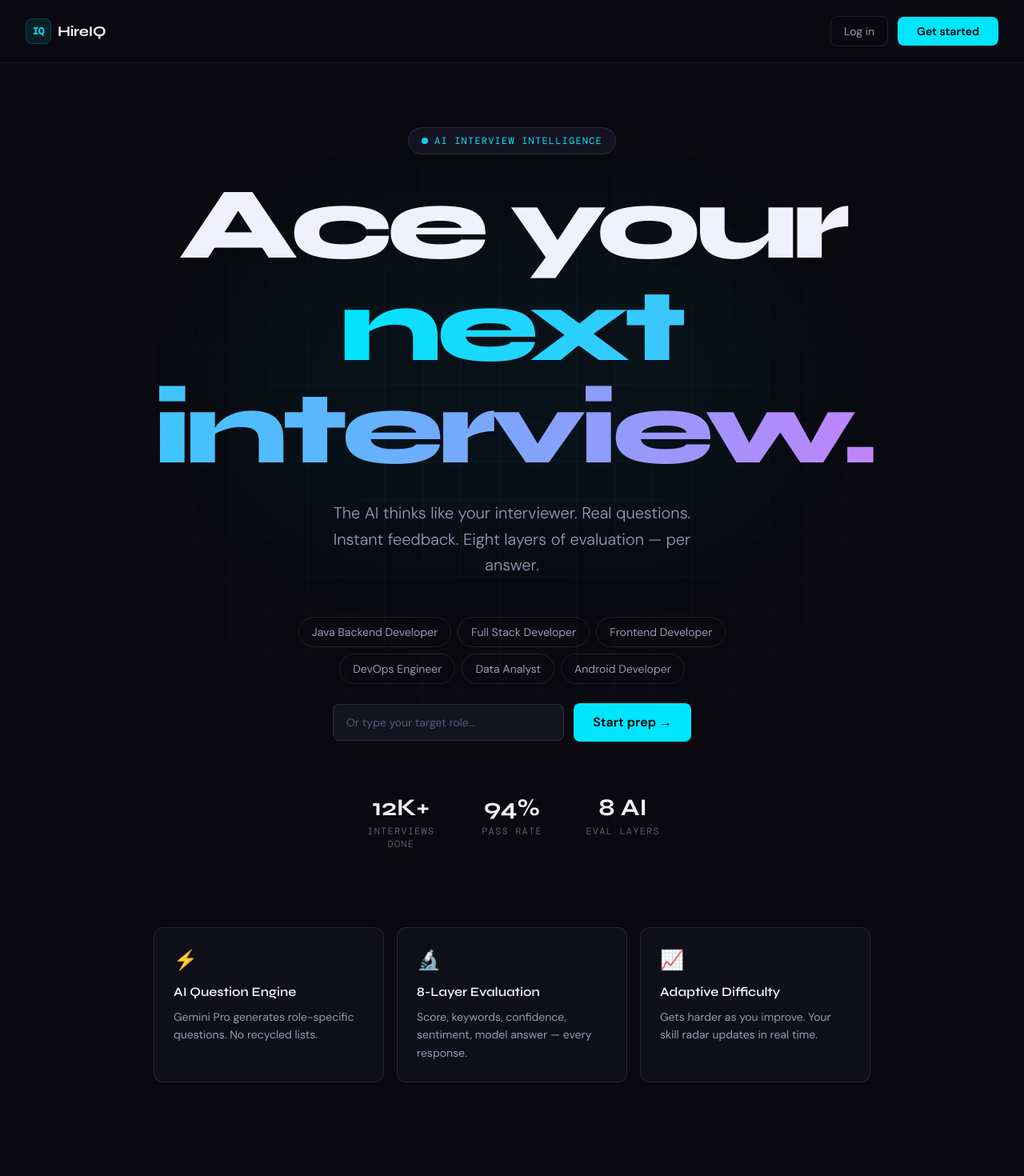
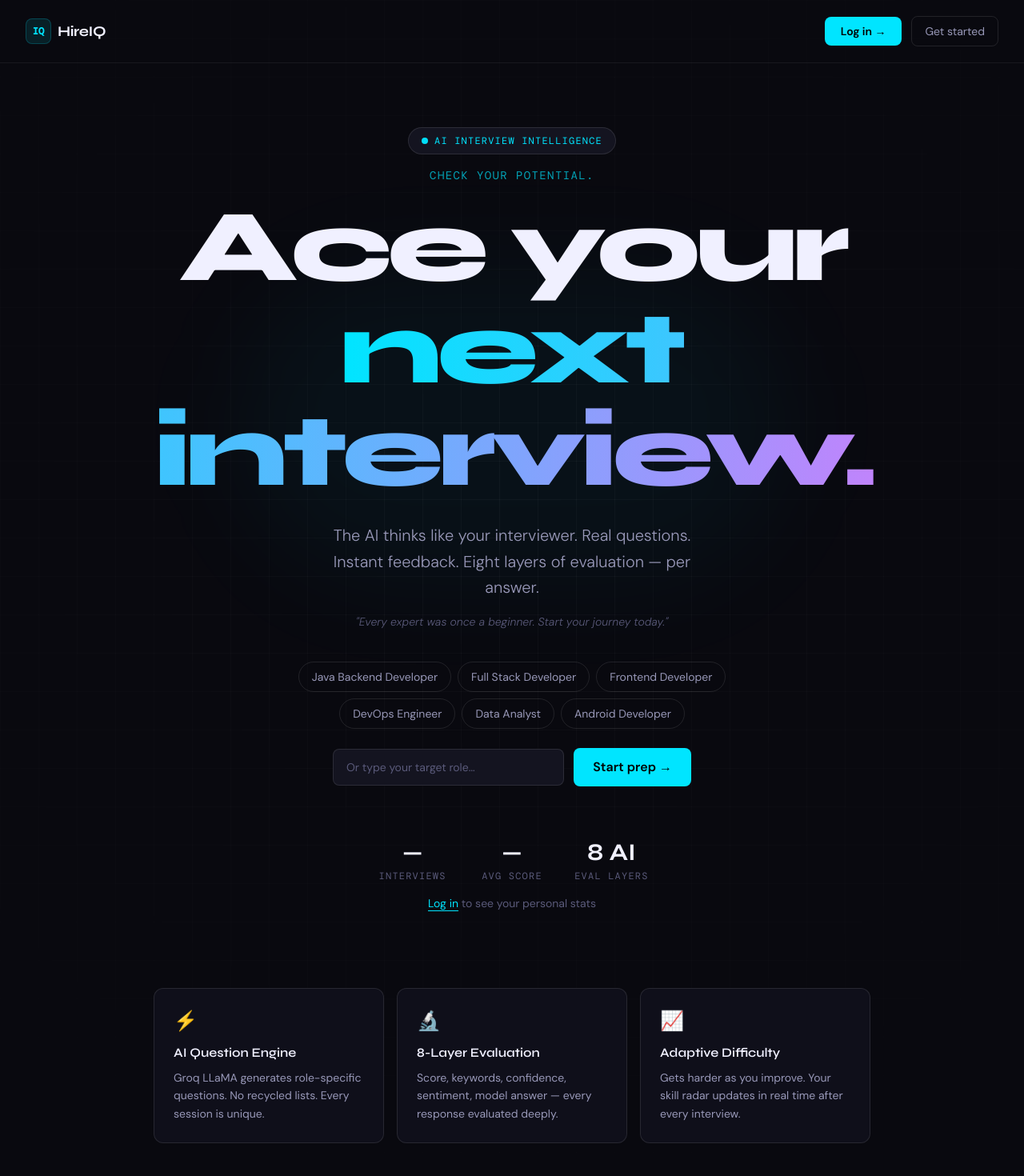
Before and after one commit to Ku502/hireiq, a React (Vite) app in the folder HireIQ-FINAL/hireiq/frontend/: page / in a window 1280 px wide. Shown: the top 1470 px of the page at 80% size. Before the commit the page ends 1433 px from the top, so only its background shows below. Built offline with nearby package versions, Linux system fonts and the light colour scheme; no server answers; a web font is replaced by a local one.

Commit message:
Update LandingPage.jsx

```diff
--- a/HireIQ-FINAL/hireiq/frontend/src/pages/LandingPage.jsx
+++ b/HireIQ-FINAL/hireiq/frontend/src/pages/LandingPage.jsx
@@ -1,17 +1,54 @@
-import { useState } from 'react'
+import { useState, useEffect } from 'react'
 import { useNavigate, Link } from 'react-router-dom'
 import { motion } from 'framer-motion'
 import { useAuthStore } from '../store'
+import api from '../api'
 
 const ROLES = ['Java Backend Developer', 'Full Stack Developer', 'Frontend Developer', 'DevOps Engineer', 'Data Analyst', 'Android Developer']
 
 const stagger = { animate: { transition: { staggerChildren: 0.08 } } }
 const fadeUp = { initial: { opacity: 0, y: 20 }, animate: { opacity: 1, y: 0 } }
 
+const TAGLINES = [
+  'Trust the process.',
+  'Check your potential.',
+  'Prepare like a pro.',
+  'Your dream job awaits.',
+  'Practice makes perfect.',
+]
+
 export default function LandingPage() {
   const navigate = useNavigate()
   const { user } = useAuthStore()
   const [role, setRole] = useState('')
+  const [tagline, setTagline] = useState(TAGLINES[0])
+  const [stats, setStats] = useState({ interviews: '—', avgScore: '—', evalLayers: 8 })
+
+  useEffect(() => {
+    // Rotate taglines every 3 seconds
+    let i = 0
+    const interval = setInterval(() => {
+      i = (i + 1) % TAGLINES.length
+      setTagline(TAGLINES[i])
+    }, 3000)
+    return () => clearInterval(interval)
+  }, [])
+
+  useEffect(() => {
+    if (user) {
+      api.get('/dashboard/stats')
+        .then(res => {
+          setStats({
+            interviews: res.data.totalInterviews ?? 0,
+            avgScore: res.data.avgScore ? Math.round(res.data.avgScore) + '%' : '0%',
+            evalLayers: 8
+          })
+        })
+        .catch(() => {
+          setStats({ interviews: 0, avgScore: '0%', evalLayers: 8 })
+        })
+    }
+  }, [user])
 
   const handleStart = () => {
     if (user) navigate('/setup', { state: { role } })
@@ -20,9 +57,7 @@ export default function LandingPage() {
 
   return (
     <div className="min-h-screen relative overflow-hidden flex flex-col">
-      {/* Ambient grid */}
       <div className="absolute inset-0 grid-bg pointer-events-none" />
-      {/* Radial glow */}
       <div className="absolute top-1/3 left-1/2 -translate-x-1/2 -translate-y-1/2 w-[700px] h-[400px] bg-cyan/[0.04] rounded-full blur-3xl pointer-events-none" />
 
       {/* Nav */}
@@ -36,6 +71,7 @@ export default function LandingPage() {
         <div className="flex items-center gap-3">
           {user ? (
             <>
+              <Link to="/login" className="btn-ghost text-sm">Log in</Link>
               <Link to="/dashboard" className="btn-ghost text-sm">Dashboard</Link>
               <button onClick={() => navigate('/setup')} className="btn-primary text-sm py-2">
                 Start Interview →
@@ -43,8 +79,12 @@ export default function LandingPage() {
             </>
           ) : (
             <>
-              <Link to="/login" className="btn-ghost text-sm">Log in</Link>
-              <Link to="/register" className="btn-primary text-sm py-2">Get started</Link>
+              <Link to="/login" className="btn-primary text-sm py-2 px-5">
+                Log in →
+              </Link>
+              <Link to="/register" className="btn-ghost text-sm">
+                Get started
+              </Link>
             </>
           )}
         </div>
@@ -55,11 +95,25 @@ export default function LandingPage() {
         variants={stagger} initial="initial" animate="animate"
         className="relative z-10 flex-1 flex flex-col items-center justify-center px-6 py-20 text-center"
       >
-        <motion.div variants={fadeUp} className="mb-6">
+        <motion.div variants={fadeUp} className="mb-4">
           <div className="inline-flex items-center gap-2 bg-bg-elevated border border-border-default rounded-full px-4 py-2">
             <span className="w-2 h-2 rounded-full bg-cyan animate-pulse-dot" />
             <span className="font-mono text-xs text-cyan tracking-widest">AI INTERVIEW INTELLIGENCE</span>
           </div>
+        </motion.div>
+
+        {/* Rotating motivational tagline */}
+        <motion.div variants={fadeUp} className="mb-4">
+          <motion.p
+            key={tagline}
+            initial={{ opacity: 0, y: -10 }}
+            animate={{ opacity: 1, y: 0 }}
+            exit={{ opacity: 0, y: 10 }}
+            transition={{ duration: 0.5 }}
+            className="font-mono text-sm text-cyan/70 tracking-widest uppercase"
+          >
+            {tagline}
+          </motion.p>
         </motion.div>
 
         <motion.h1 variants={fadeUp}
@@ -70,8 +124,13 @@ export default function LandingPage() {
           </span>
         </motion.h1>
 
-        <motion.p variants={fadeUp} className="text-text-secondary text-xl max-w-lg mx-auto mb-12 leading-relaxed font-light">
+        <motion.p variants={fadeUp} className="text-text-secondary text-xl max-w-lg mx-auto mb-4 leading-relaxed font-light">
           The AI thinks like your interviewer. Real questions. Instant feedback. Eight layers of evaluation — per answer.
+        </motion.p>
+
+        {/* Motivational subtext */}
+        <motion.p variants={fadeUp} className="text-text-muted text-sm max-w-md mx-auto mb-10 italic">
+          "Every expert was once a beginner. Start your journey today."
         </motion.p>
 
         {/* Role selector */}
@@ -104,7 +163,11 @@ export default function LandingPage() {
 
         {/* Stats row */}
         <motion.div variants={fadeUp} className="grid grid-cols-3 gap-8 max-w-sm mx-auto">
-          {[['12K+', 'INTERVIEWS DONE'], ['94%', 'PASS RATE'], ['8 AI', 'EVAL LAYERS']].map(([n, l]) => (
+          {[
+            [stats.interviews, user ? 'MY INTERVIEWS' : 'INTERVIEWS'],
+            [stats.avgScore, 'AVG SCORE'],
+            [stats.evalLayers + ' AI', 'EVAL LAYERS']
+          ].map(([n, l]) => (
             <div key={l} className="text-center">
               <div className="font-display font-bold text-3xl text-text-primary mb-1">{n}</div>
               <div className="font-mono text-xs text-text-muted tracking-widest">{l}</div>
@@ -112,12 +175,21 @@ export default function LandingPage() {
           ))}
         </motion.div>
 
+        {!user && (
+          <motion.div variants={fadeUp} className="mt-4">
+            <p className="text-text-muted text-sm">
+              <Link to="/login" className="text-cyan underline underline-offset-4">Log in</Link>
+              {' '}to see your personal stats
+            </p>
+          </motion.div>
+        )}
+
         {/* Feature strips */}
         <motion.div variants={fadeUp} className="mt-24 grid grid-cols-1 md:grid-cols-3 gap-4 max-w-4xl w-full mx-auto">
           {[
-            { icon: '⚡', title: 'AI Question Engine', desc: 'Gemini Pro generates role-specific questions. No recycled lists.' },
-            { icon: '🔬', title: '8-Layer Evaluation', desc: 'Score, keywords, confidence, sentiment, model answer — every response.' },
-            { icon: '📈', title: 'Adaptive Difficulty', desc: 'Gets harder as you improve. Your skill radar updates in real time.' },
+            { icon: '⚡', title: 'AI Question Engine', desc: 'Groq LLaMA generates role-specific questions. No recycled lists. Every session is unique.' },
+            { icon: '🔬', title: '8-Layer Evaluation', desc: 'Score, keywords, confidence, sentiment, model answer — every response evaluated deeply.' },
+            { icon: '📈', title: 'Adaptive Difficulty', desc: 'Gets harder as you improve. Your skill radar updates in real time after every interview.' },
           ].map(f => (
             <div key={f.title} className="glass p-6 text-left hover:border-border-strong transition-colors duration-300">
               <div className="text-2xl mb-3">{f.icon}</div>
@@ -126,6 +198,14 @@ export default function LandingPage() {
             </div>
           ))}
         </motion.div>
+
+        {/* Bottom motivational strip */}
+        <motion.div variants={fadeUp} className="mt-16 flex flex-wrap justify-center gap-6 text-text-muted text-sm font-mono">
+          {['✦ Check your potential', '✦ Trust the process', '✦ Outperform your limits', '✦ Land your dream job'].map(t => (
+            <span key={t}>{t}</span>
+          ))}
+        </motion.div>
+
       </motion.main>
     </div>
   )
```
